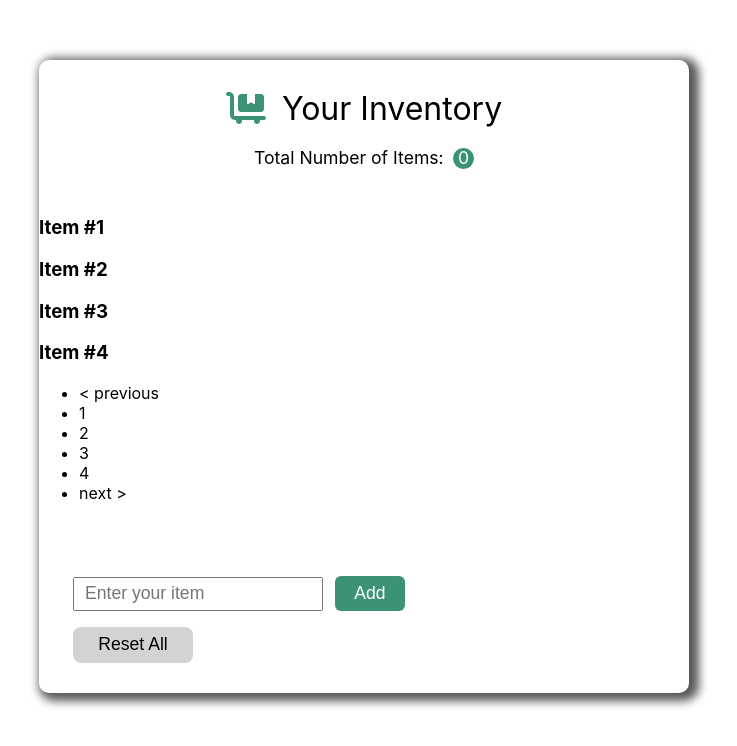
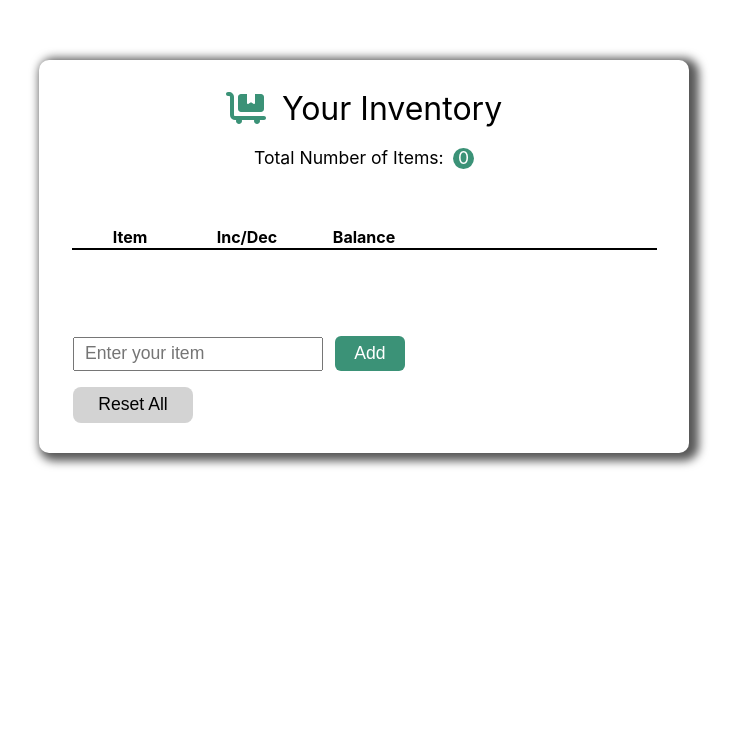
Before and after one commit to tree698/Inventory_Management_App, a React (Create React App) app: page / in a window 1280 px wide. Shown: the top 746 px of the page, without its empty margins (276-1013 px from the left). Built offline with nearby package versions, Linux system fonts and the light colour scheme.

Commit message:
locate pagination library

```diff
--- a/src/app.jsx
+++ b/src/app.jsx
@@ -1,9 +1,9 @@
 import React, { Component } from 'react';
+import Navbar from './component/navbar';
 import Items from './component/items';
-import Navbar from './component/navbar';
-import './app.css';
 import ItemAddForm from './component/itemAddForm';
 import PaginatedItems from './component/paginatedItems';
+import './app.css';
 
 class App extends Component {
   state = {
@@ -69,16 +69,9 @@ class App extends Component {
         <Navbar
           totalCount={this.state.items.filter((item) => item.count > 0).length}
         />
-        {/* <Items
-          items={this.state.items}
-          onIncrement={this.handleIncrement}
-          onDecrement={this.handleDecrement}
-          onReset={this.handleReset}
-          onDelete={this.handleDelete}
-        /> */}
-        <PaginatedItems
-          itemsPerPage={4}
-          items={this.state.items}
+        <Items
+          itemsPerPage={3}
+          topItems={this.state.items}
           onIncrement={this.handleIncrement}
           onDecrement={this.handleDecrement}
           onReset={this.handleReset}
--- a/src/component/item.jsx
+++ b/src/component/item.jsx
@@ -1,27 +1,23 @@
-import React, { memo, useEffect } from 'react';
+import React, { memo } from 'react';
 
-const item = memo((props) => {
-  useEffect(() => {
-    console.log(`${props.item.name} mounted`);
-  });
-
+const item = memo(({ item, onIncrement, onDecrement, onReset, onDelete }) => {
   const handleIncrement = () => {
-    props.onIncrement(props.item);
+    onIncrement(item);
   };
 
   const handleDecrement = () => {
-    props.onDecrement(props.item);
+    onDecrement(item);
   };
 
   const handleReset = () => {
-    props.onReset(props.item);
+    onReset(item);
   };
 
   const handleDelete = () => {
-    props.onDelete(props.item);
+    onDelete(item);
   };
 
-  const { name, count } = props.item;
+  const { name, count } = item;
 
   return (
     <tbody>
--- a/src/component/items.jsx
+++ b/src/component/items.jsx
@@ -1,21 +1,51 @@
-import React from 'react';
+import React, { useState, useEffect } from 'react';
 import Item from './item';
+import ReactPaginate from 'react-paginate';
 
-const Items = (props) => {
+const Items = ({
+  itemsPerPage,
+  topItems,
+  onIncrement,
+  onDecrement,
+  onReset,
+  onDelete,
+}) => {
   const handleIncrement = (item) => {
-    props.onIncrement(item);
+    onIncrement(item);
   };
 
   const handleDecrement = (item) => {
-    props.onDecrement(item);
+    onDecrement(item);
   };
 
   const handleReset = (item) => {
-    props.onReset(item);
+    onReset(item);
   };
 
   const handleDelete = (item) => {
-    props.onDelete(item);
+    onDelete(item);
+  };
+
+  const [currentItems, setCurrentItems] = useState(null);
+  const [pageCount, setPageCount] = useState(0);
+  const [itemOffset, setItemOffset] = useState(0);
+
+  useEffect(() => {
+    const endOffset = itemOffset + itemsPerPage;
+    console.log(`Loading items from ${itemOffset} to ${endOffset}`);
+
+    // update가 안됨
+    const topItemsCopy = [...topItems];
+    setCurrentItems(topItems.slice(itemOffset, endOffset));
+    setPageCount(Math.ceil(topItems.length / itemsPerPage));
+  }, [itemOffset, itemsPerPage]);
+
+  const handlePageClick = (event) => {
+    const newOffset = (event.selected * itemsPerPage) % topItems.length;
+    console.log(
+      `User requested page number ${event.selected}, which is offset ${newOffset}`
+    );
+    setItemOffset(newOffset);
   };
 
   return (
@@ -29,7 +59,8 @@ const Items = (props) => {
           <th></th>
         </tr>
       </thead>
-      {props.items.map((item) => (
+      {currentItems &&
+        currentItems.map((item) => (
           <Item
             key={item.id}
             item={item}
@@ -39,6 +70,26 @@ const Items = (props) => {
             onDelete={handleDelete}
           />
         ))}
+      <ReactPaginate
+        nextLabel="next >"
+        onPageChange={handlePageClick}
+        pageRangeDisplayed={3}
+        marginPagesDisplayed={2}
+        pageCount={pageCount}
+        previousLabel="< previous"
+        pageClassName="page-item"
+        pageLinkClassName="page-link"
+        previousClassName="page-item"
+        previousLinkClassName="page-link"
+        nextClassName="page-item"
+        nextLinkClassName="page-link"
+        breakLabel="..."
+        breakClassName="page-item"
+        breakLinkClassName="page-link"
+        containerClassName="pagination"
+        activeClassName="active"
+        renderOnZeroPageCount={null}
+      />
     </table>
   );
 };
--- a/src/component/paginatedItems.jsx
+++ b/src/component/paginatedItems.jsx
@@ -1,41 +1,44 @@
 import React, { useState, useEffect } from 'react';
 import ReactDOM from 'react-dom';
 import ReactPaginate from 'react-paginate';
+import Items from './items';
 
-const items = [1, 2, 3, 4, 5, 6, 7, 8, 9, 10, 11, 12, 13, 14];
+// const items = [1, 2, 3, 4, 5, 6, 7, 8, 9, 10, 11, 12, 13, 14];
 
-function Items({ currentItems }) {
-  return (
-    <>
-      {currentItems &&
-        currentItems.map((item) => (
-          <div>
-            <h3>Item #{item}</h3>
-          </div>
-        ))}
-    </>
-  );
-}
+// function Items({ currentItems }) {
+//   return (
+//     <>
+//       {currentItems &&
+//         currentItems.map((item) => (
+//           <div>
+//             <h3>Item #{item}</h3>
+//           </div>
+//         ))}
+//     </>
+//   );
+// }
 
-const PaginatedItems = ({ itemsPerPage }) => {
-  // We start with an empty list of items.
+const PaginatedItems = ({
+  itemsPerPage,
+  topItems,
+  onIncrement,
+  onDecrement,
+  onReset,
+  onDelete,
+}) => {
   const [currentItems, setCurrentItems] = useState(null);
   const [pageCount, setPageCount] = useState(0);
-  // Here we use item offsets; we could also use page offsets
-  // following the API or data you're working with.
   const [itemOffset, setItemOffset] = useState(0);
 
   useEffect(() => {
-    // Fetch items from another resources.
     const endOffset = itemOffset + itemsPerPage;
     console.log(`Loading items from ${itemOffset} to ${endOffset}`);
-    setCurrentItems(items.slice(itemOffset, endOffset));
-    setPageCount(Math.ceil(items.length / itemsPerPage));
+    setCurrentItems(topItems.slice(itemOffset, endOffset));
+    setPageCount(Math.ceil(topItems.length / itemsPerPage));
   }, [itemOffset, itemsPerPage]);
 
-  // Invoke when user click to request another page.
   const handlePageClick = (event) => {
-    const newOffset = (event.selected * itemsPerPage) % items.length;
+    const newOffset = (event.selected * itemsPerPage) % topItems.length;
     console.log(
       `User requested page number ${event.selected}, which is offset ${newOffset}`
     );
@@ -44,7 +47,14 @@ const PaginatedItems = ({ itemsPerPage }) => {
 
   return (
     <>
-      <Items currentItems={currentItems} />
+      <Items
+        currentItems={currentItems}
+        topItems={topItems}
+        onIncrement={onIncrement}
+        onDecrement={onDecrement}
+        onReset={onReset}
+        onDelete={onDelete}
+      />
       <ReactPaginate
         nextLabel="next >"
         onPageChange={handlePageClick}
```
Also changed, not shown: src/app copy.jsx (added, +40 -0 lines). Lines whose indentation alone changed are shown as unchanged.
